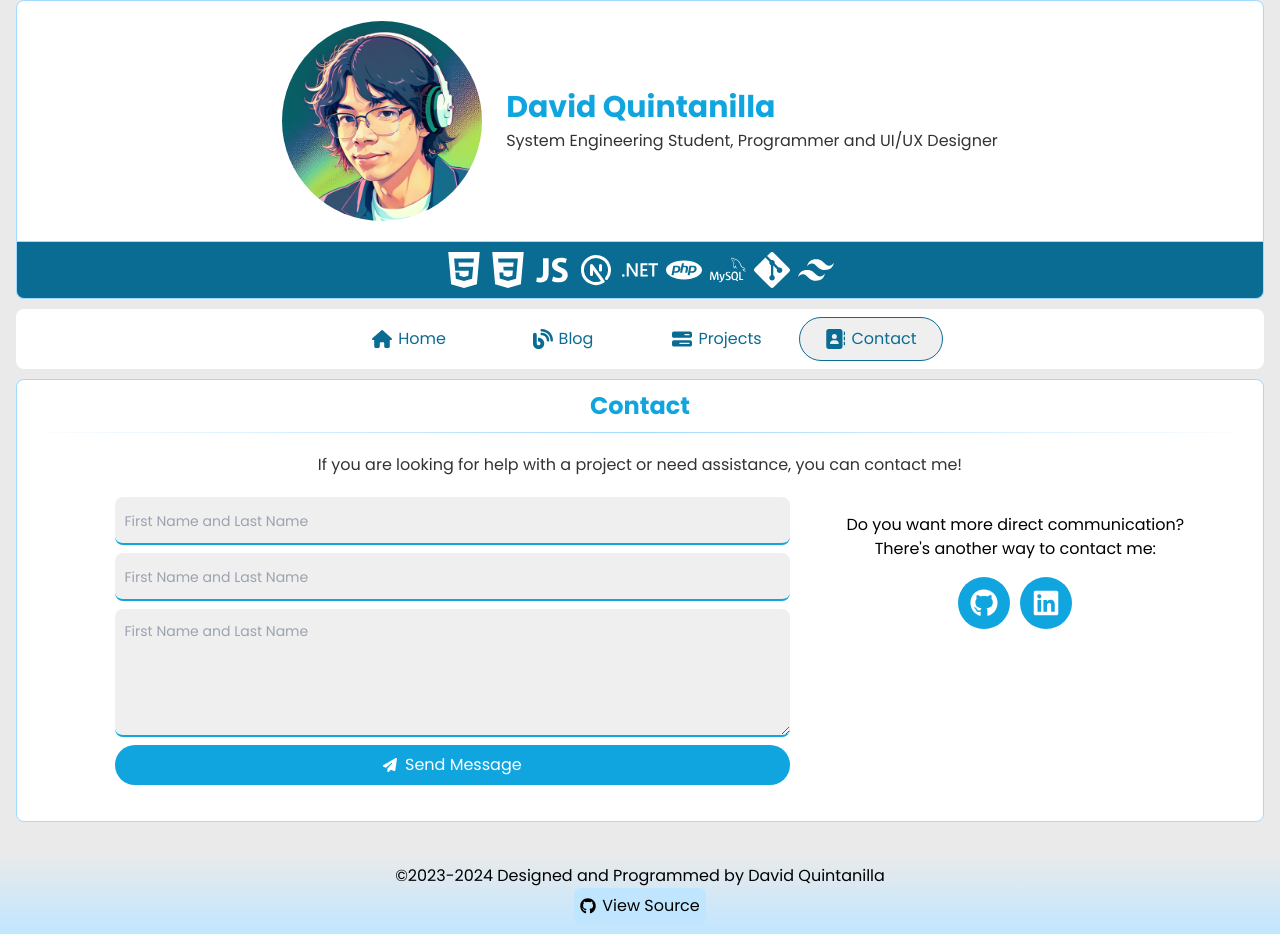
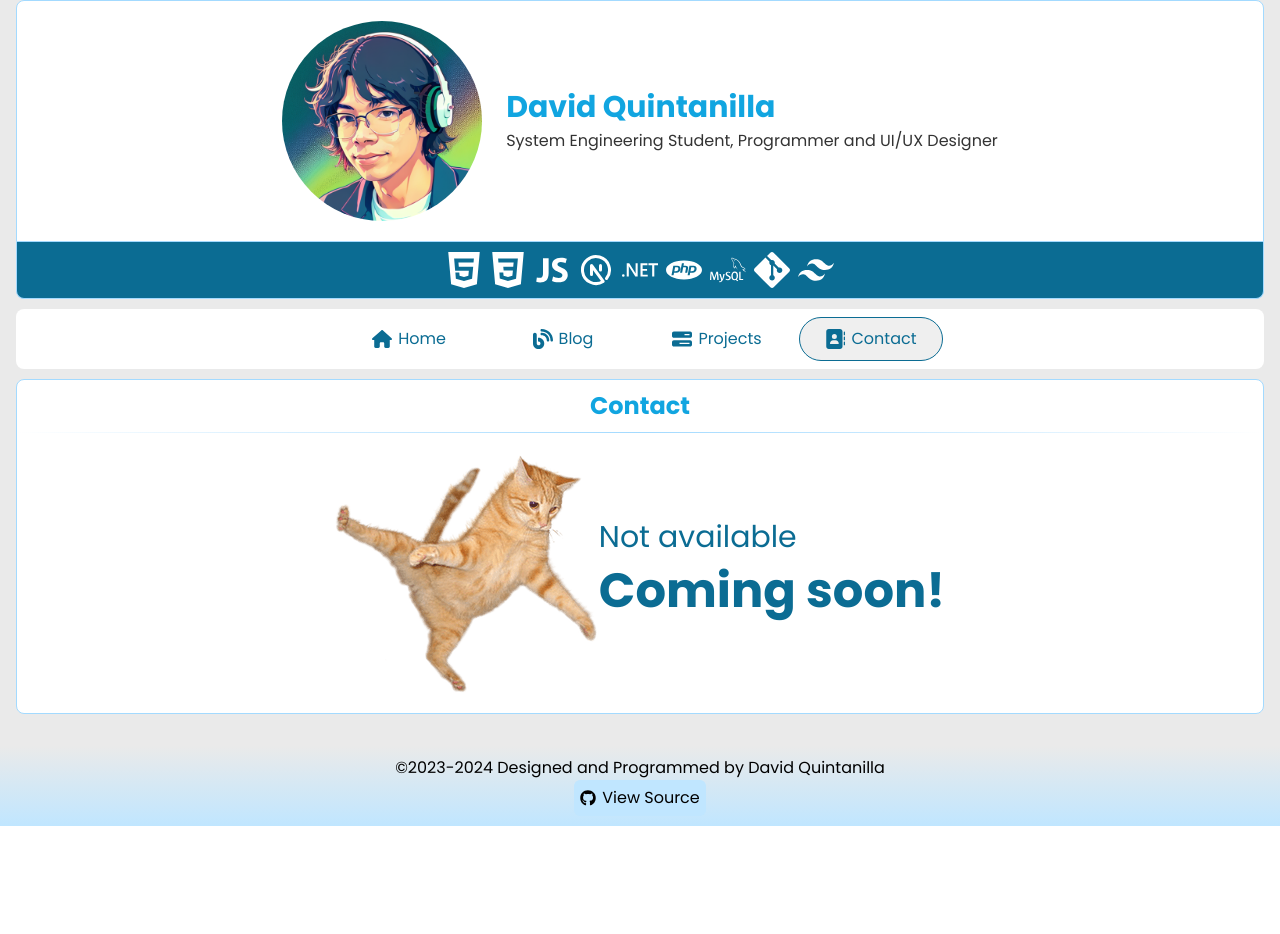
Before and after one commit to davidquintr/portfolio, a Next.js app: page /contact in a window 1280 px wide. After the commit the page ends 826 px from the top, so only its background shows below. Built offline with nearby package versions, Linux system fonts and the light colour scheme; what tailwindcss-animated would draw is missing.

Commit message:
added kitty

```diff
--- a/src/app/blog/page.tsx
+++ b/src/app/blog/page.tsx
@@ -1,10 +1,12 @@
 import BoxContent from "../components/boxContent";
+import Kitty from "../components/kitty";
 import en from "../sources/en";
+import Image from "next/image";
 
 export default function Blog() {
   return (
     <BoxContent title={en.blog.title} className="">
-      <p>Hola</p>
+      <Kitty />
     </BoxContent>
   );
 }
--- /dev/null
+++ b/src/app/components/kitty.tsx
@@ -0,0 +1,13 @@
+import Image from "next/image";
+
+export default function Kitty() {
+  return (
+    <div className="flex flex-col items-center justify-center md:flex-row">
+      <Image alt="kitty" src="/kitty.png" width={264} height={240} />
+      <div className="flex flex-col items-center md:items-start justify-center text-light-blue-500 text-left dark:text-dark-blue-100">
+        <p className="text-3xl">Not available</p>
+        <p className="text-[48px] font-bold">Coming soon!</p>
+      </div>
+    </div>
+  );
+}
--- a/src/app/contact/page.tsx
+++ b/src/app/contact/page.tsx
@@ -4,10 +4,14 @@ import en from "../sources/en";
 import external from "../sources/external";
 import Link from "next/link";
 import { faPaperPlane } from "@fortawesome/free-solid-svg-icons";
+import Kitty from "../components/kitty";
 
 export default function Contact() {
+  const show = false;
   return (
     <BoxContent title={en.contact.title} className="">
+      <Kitty />
+      {show && (
         <div className="grid md:grid-cols-6 md:mx-10">
           <p className="md:col-span-6 text-center mb-5 text-light-black dark:text-dark-gray">
             {en.contact.cta}
@@ -63,6 +67,7 @@ export default function Contact() {
             </div>
           </div>
         </div>
+      )}
     </BoxContent>
   );
 }
```
Also changed, not shown: public/kitty.png (added). Lines whose indentation alone changed are shown as unchanged.
